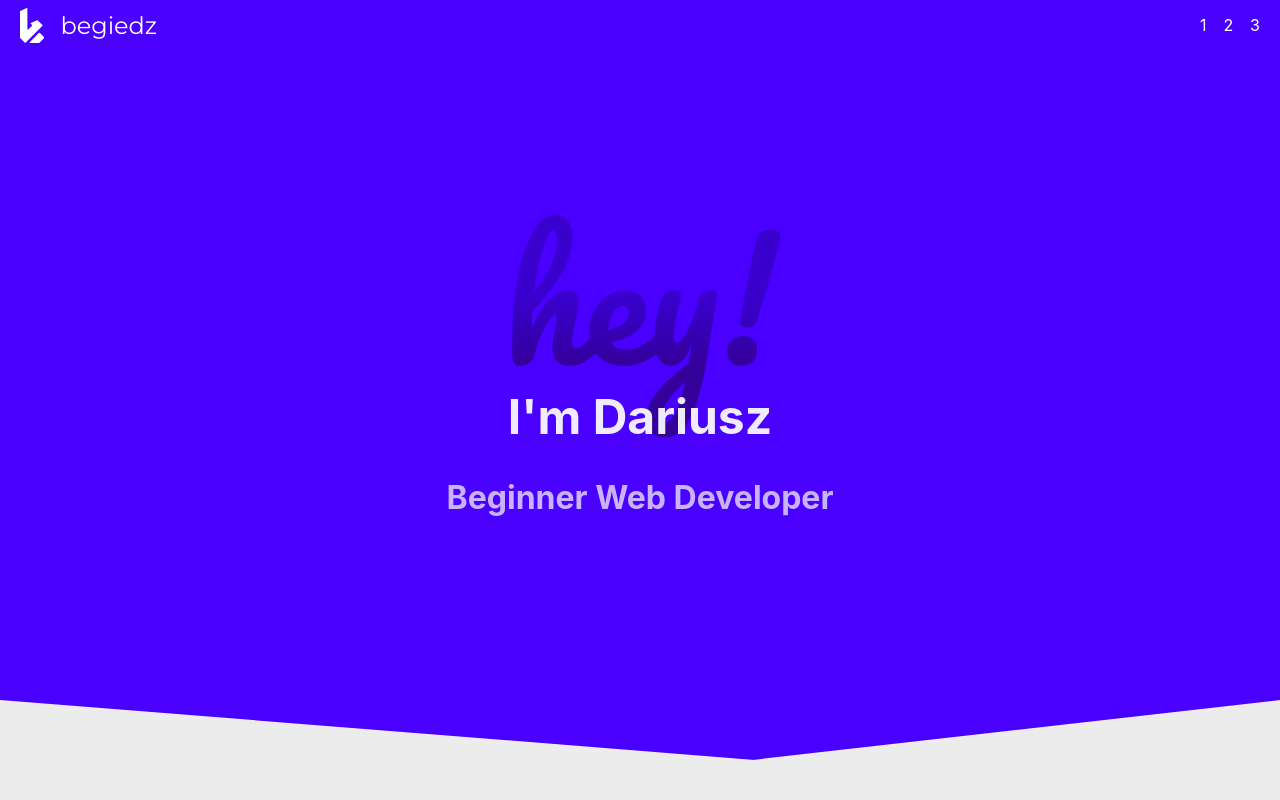
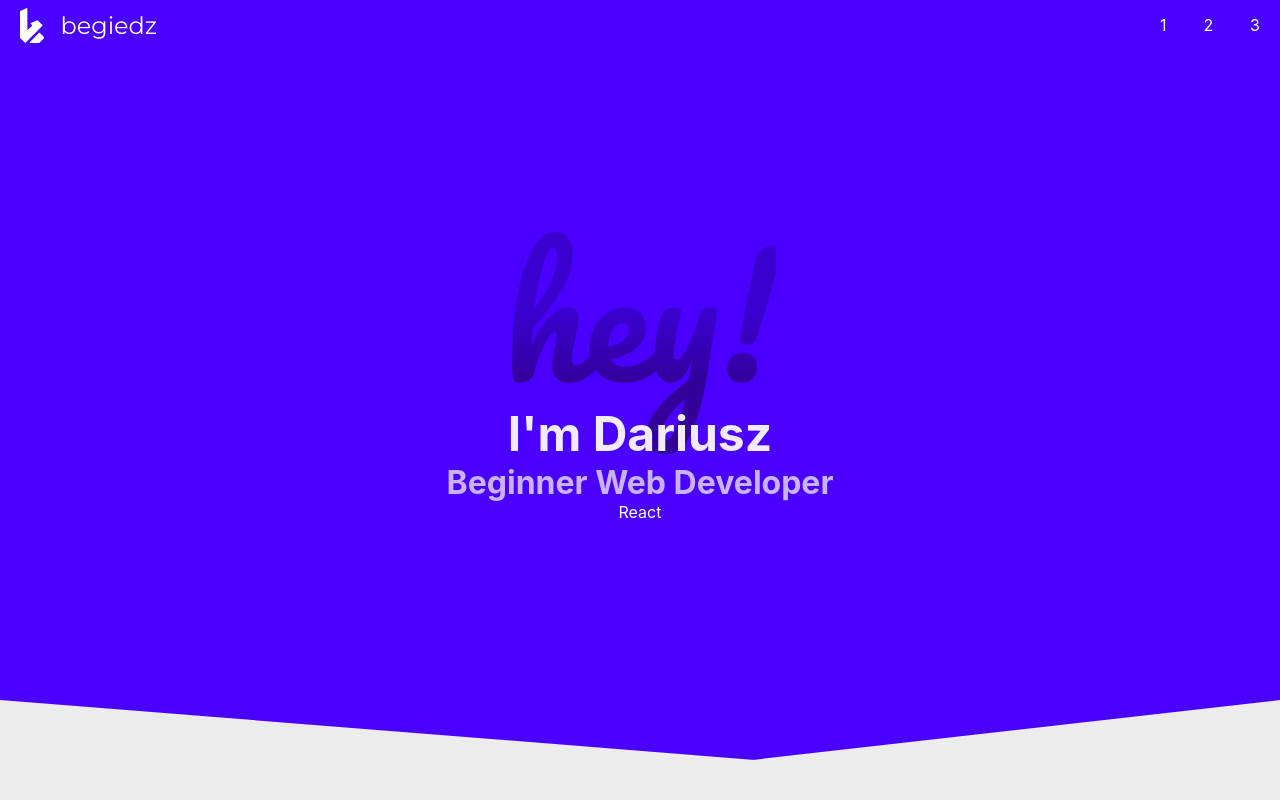
Before and after one commit to begiedz/ReactWeb, a React (Create React App) app: page / in a window 1280 px wide. Shown: the top 800 px of the page. Built offline with nearby package versions, Linux system fonts and the light colour scheme.

Commit message:
Fix styles issues with element gap on Safari

```diff
--- a/public/index.html
+++ b/public/index.html
@@ -4,9 +4,10 @@
 <head>
   <meta charset="utf-8" />
   <link rel="icon" href="%PUBLIC_URL%/bgdz23Gradient.png" />
-  <meta name="viewport" content="width=device-width, initial-scale=1" />
+  <!-- <meta name="viewport" content="width=device-width, initial-scale=1" /> -->
+  <meta name="viewport" content="width=device-width; initial-scale=1.0; maximum-scale=1.0; user-scalable=0;">
   <meta name="theme-color" content="#4a00ff" />
-  <meta name="description" content="Web site created using create-react-app" />
+  <meta name="description" content="Dariusz Begiedza's Perosnal Homepage" />
   <link rel="apple-touch-icon" href="%PUBLIC_URL%/bgdz23Gradient.png" />
   <!--
       manifest.json provides metadata used when your web app is installed on a
--- a/src/components/Header.jsx
+++ b/src/components/Header.jsx
@@ -1,27 +1,15 @@
 import React from 'react';
-import movieClip from '../img/bgdz-synapse-mpeg4.gif';
 
 const Greeting = () => {
     return (
         //rafce
         <header>
-            {/* <div className="gifWrapper">
-                <img src={movieClip} alt="" />
-                <div className="gifFilter"></div>
-            </div> */}
-            <div className="headerBackground">
-                {/* <img
-                    src="https://images.unsplash.com/photo-1594190854095-4ad3052f0cc8?ixlib=rb-4.0.3&ixid=M3wxMjA3fDB8MHxwaG90by1wYWdlfHx8fGVufDB8fHx8fA%3D%3D&auto=format&fit=crop&w=926&q=80"
-                    alt="background image"
-                /> */}
-                <div className="imgFilter"></div>
-            </div>
+            <div className="headerBackground"></div>
             <div className="titleWrapper">
-                {' '}
                 <span className="hello">hey!</span>
                 <h1>I'm Dariusz</h1>
                 <h2>Beginner Web Developer</h2>
-                {/* <span>React</span> */}
+                <span>React</span>
             </div>
         </header>
     );
--- a/src/sass/layout/_footer.scss
+++ b/src/sass/layout/_footer.scss
@@ -8,12 +8,10 @@ footer {
 
     width: 100vw;
     padding: 20px;
-    font-size: 0.9rem;
+    font-size: 12px;
 
     background-color: variables.$background-secondary;
     color: rgb(110, 110, 110);
-
-    font-size: 12px;
 
     @include mixins.mobile {
         flex-direction: column;
--- a/src/sass/layout/_global.scss
+++ b/src/sass/layout/_global.scss
@@ -1,6 +1,8 @@
 *,
 *:before,
 *:after {
+    margin: 0;
+    padding: 0;
     box-sizing: border-box;
 }
 
@@ -10,9 +12,6 @@ body {
     -webkit-font-smoothing: antialiased;
     -moz-osx-font-smoothing: grayscale;
 
-    // display: flex;
-    // flex-direction: column;
-    // align-items: center;
     background-color: rgb(236, 236, 236);
 }
 
@@ -24,14 +23,16 @@ code {
     display: flex;
     flex-direction: column;
     align-items: center;
-    // width: calc(100% + 1px);
+    overflow-x: hidden;
 }
 
 /* Fix Safari overflow issue */
-/* #root,
-html,
-body {
-    overflow-x: hidden;
-    position: relative;
-    height: 100%;
-} */
+// #root,
+// html,
+// body {
+// width: 100vw;
+// width: 100%;
+// overflow-x: hidden;
+// position: relative;
+// height: 100%;
+// }
--- a/src/sass/layout/_header.scss
+++ b/src/sass/layout/_header.scss
@@ -19,7 +19,7 @@ header {
         justify-content: center;
         align-items: flex-end;
 
-        overflow: hidden;
+        overflow-x: hidden;
     }
 
     .headerBackground::after {
@@ -49,30 +49,14 @@ header {
             border-right: calc(100vw - 200px) solid variables.$body-color;
         }
     }
-
-    img {
-        // aspect-ratio: 16/ 9;
-        min-width: 100%;
-        transform: translate(0, 20%);
-        // height: 100%;
-    }
-
-    .imgFilter {
-        position: absolute;
-        height: 100%;
-        width: 100%;
-        background-color: variables.$accent-color;
-        // background-color: red;
-        opacity: 0.9;
-    }
 }
 
 .titleWrapper {
     transform: translateY(-15%);
-    width: 100%;
+    text-align: center;
+
     h1 {
         margin-top: -50px;
-        text-align: center;
         font-size: 3rem;
         color: rgba($color: #fff, $alpha: 0.92);
         @media screen and (max-width: 450px) {
@@ -81,8 +65,6 @@ header {
     }
 
     .hello {
-        text-align: center;
-        display: block;
         font-size: 10rem;
         font-family: 'pacifico';
 
@@ -98,8 +80,9 @@ header {
 
     h2 {
         font-size: 2rem;
+
         color: variables.$alpha-color-rev;
-        // opacity: 0.6;
+
         @media screen and (max-width: 450px) {
             font-size: 1.5rem;
         }
```
Also changed, not shown: public/manifest.json.
